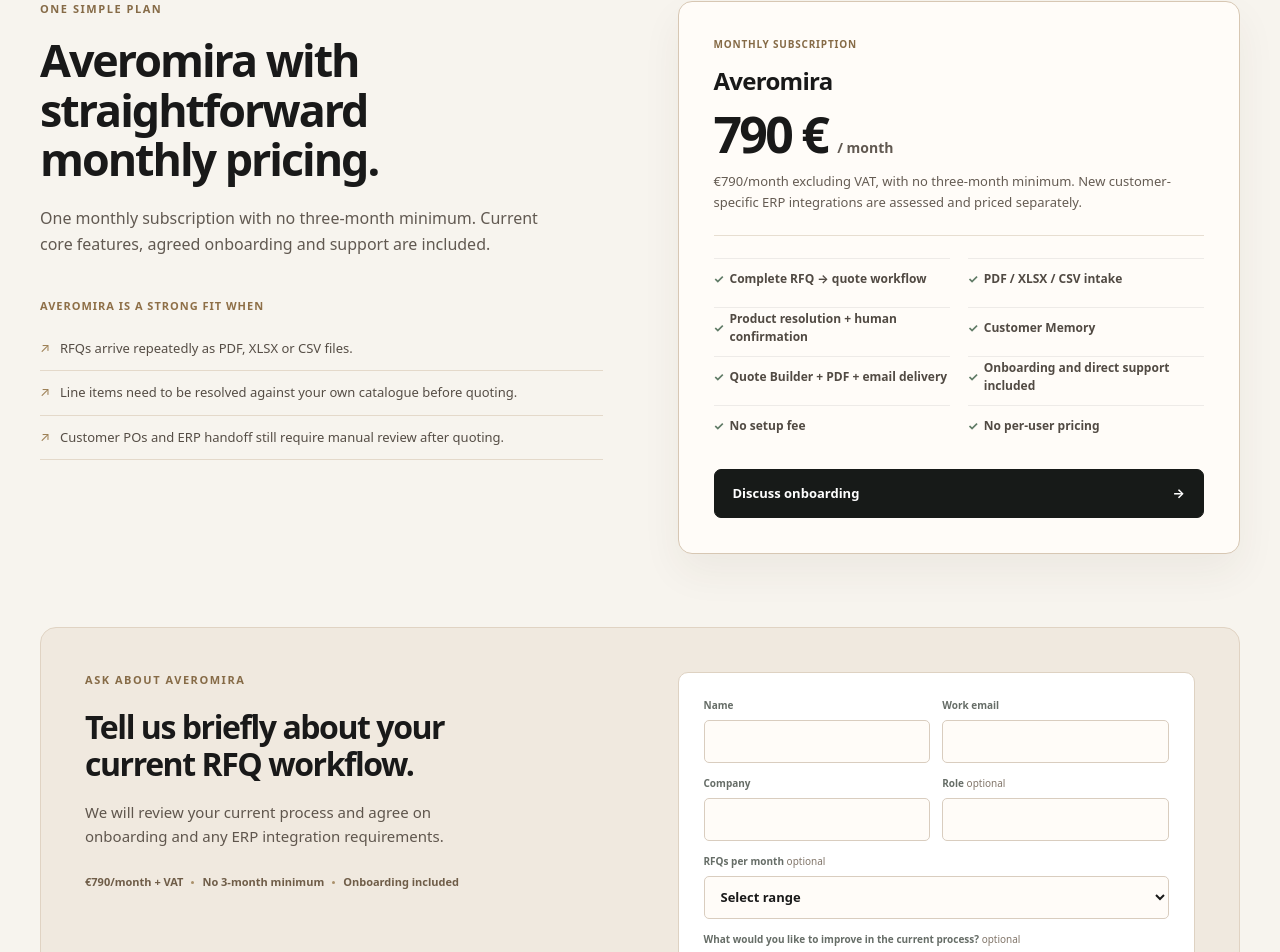
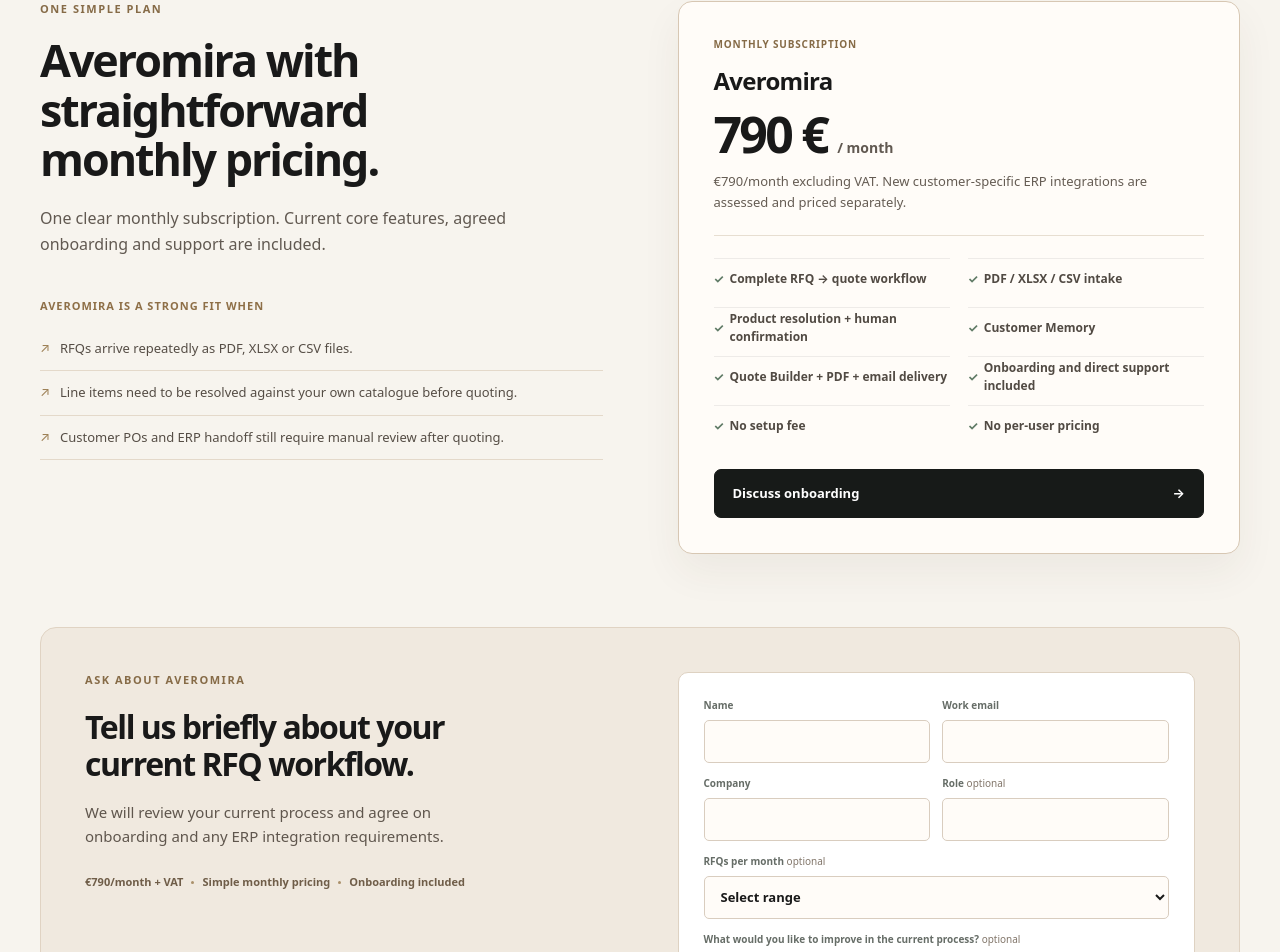
Before and after one commit to miromnb-coder/Rivora, a Next.js app: page / in a window 1280 px wide. Shown: the part 4000-4952 px from the top of the page. Built offline with nearby package versions, Linux system fonts and the light colour scheme; no server answers.

Commit message:
style(marketing): simplify subscription messaging

```diff
--- a/components/marketing/PricingLeadCapture.tsx
+++ b/components/marketing/PricingLeadCapture.tsx
@@ -94,8 +94,8 @@ export function PricingLeadCapture({ locale }: { locale: Locale }) {
         </h2>
         <p>
           {fi
-            ? "Yksi selkeä kuukausitilaus ilman kolmen kuukauden minimijaksoa. Nykyiset ydintoiminnot sekä sovittu käyttöönotto ja tuki kuuluvat kokonaisuuteen."
-            : "One monthly subscription with no three-month minimum. Current core features, agreed onboarding and support are included."}
+            ? "Yksi selkeä kuukausitilaus. Nykyiset ydintoiminnot sekä sovittu käyttöönotto ja tuki kuuluvat kokonaisuuteen."
+            : "One clear monthly subscription. Current core features, agreed onboarding and support are included."}
         </p>
 
         <div className="pricing-fit">
@@ -121,8 +121,8 @@ export function PricingLeadCapture({ locale }: { locale: Locale }) {
             </div>
             <p>
               {fi
-                ? "790 €/kk + alv. Ei kolmen kuukauden minimijaksoa. Uudet asiakaskohtaiset ERP-integraatiot arvioidaan ja hinnoitellaan erikseen."
-                : "€790/month excluding VAT, with no three-month minimum. New customer-specific ERP integrations are assessed and priced separately."}
+                ? "790 €/kk + alv. Uudet asiakaskohtaiset ERP-integraatiot arvioidaan ja hinnoitellaan erikseen."
+                : "€790/month excluding VAT. New customer-specific ERP integrations are assessed and priced separately."}
             </p>
           </div>
 
@@ -160,7 +160,7 @@ export function PricingLeadCapture({ locale }: { locale: Locale }) {
           <div className="lead-capture-proof">
             <span>{fi ? "790 €/kk + alv" : "€790/month + VAT"}</span>
             <i />
-            <span>{fi ? "Ei 3 kk minimijaksoa" : "No 3-month minimum"}</span>
+            <span>{fi ? "Selkeä kuukausihinnoittelu" : "Simple monthly pricing"}</span>
             <i />
             <span>{fi ? "Onboarding sisältyy" : "Onboarding included"}</span>
           </div>
```
